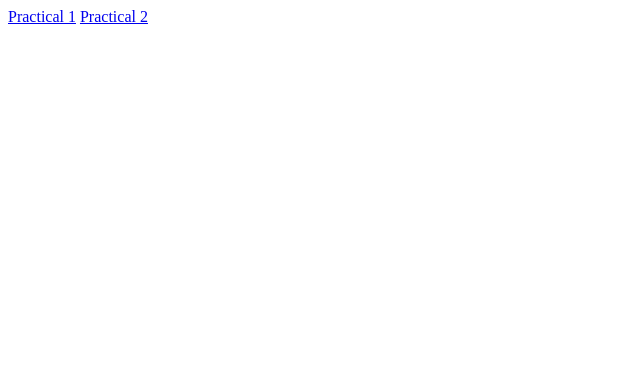
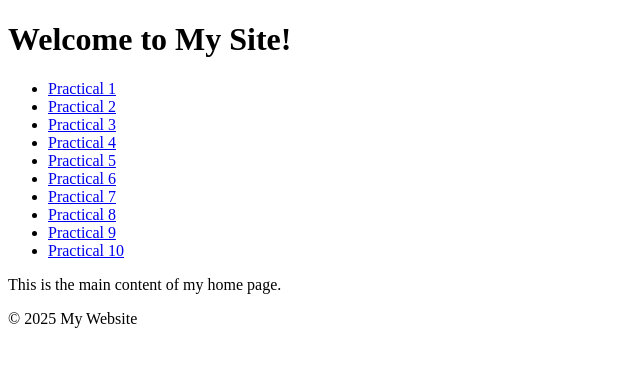
Before and after one commit to dhvl1992/Artificail_Intelligence, a plain HTML site: page index.html in a window 1280 px wide. Shown: the whole page, without its empty margins (0-640 px from the left). Drawn offline with Linux system fonts and the light colour scheme.

Commit message:
Update index.html

```diff
--- a/index.html
+++ b/index.html
@@ -1,2 +1,36 @@
-<a href="practical1.html">Practical 1</a>
-<a href="practical2.html">Practical 2</a>
+<!DOCTYPE html>
+<html lang="en">
+<head>
+    <meta charset="UTF-8">
+    <meta name="viewport" content="width=device-width, initial-scale=1.0">
+    <title>My Awesome Website</title>
+    <link rel="stylesheet" href="style.css"> </head>
+<body>
+    <header>
+        <h1>Welcome to My Site!</h1>
+        <nav>
+            <ul>
+                <li><a href="practical1.html">Practical 1</a></li>
+                <li><a href="practical1.html">Practical 2</a></li>
+                <li><a href="practical1.html">Practical 3</a></li>
+                <li><a href="practical1.html">Practical 4</a></li>
+                <li><a href="practical1.html">Practical 5</a></li>
+                <li><a href="practical1.html">Practical 6</a></li>
+                <li><a href="practical1.html">Practical 7</a></li>
+                <li><a href="practical1.html">Practical 8</a></li>
+                <li><a href="practical1.html">Practical 9</a></li>
+                <li><a href="practical1.html">Practical 10</a></li>
+
+            </ul>
+        </nav>
+    </header>
+
+    <main>
+        <p>This is the main content of my home page.</p>
+    </main>
+
+    <footer>
+        <p>&copy; 2025 My Website</p>
+    </footer>
+</body>
+</html>
```
